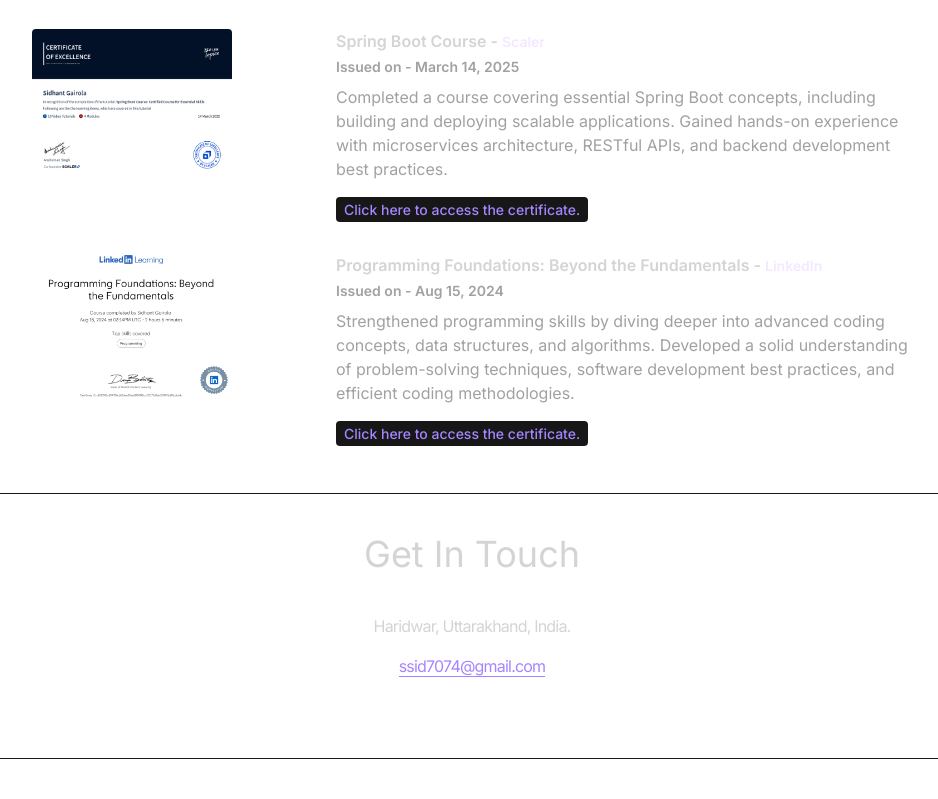
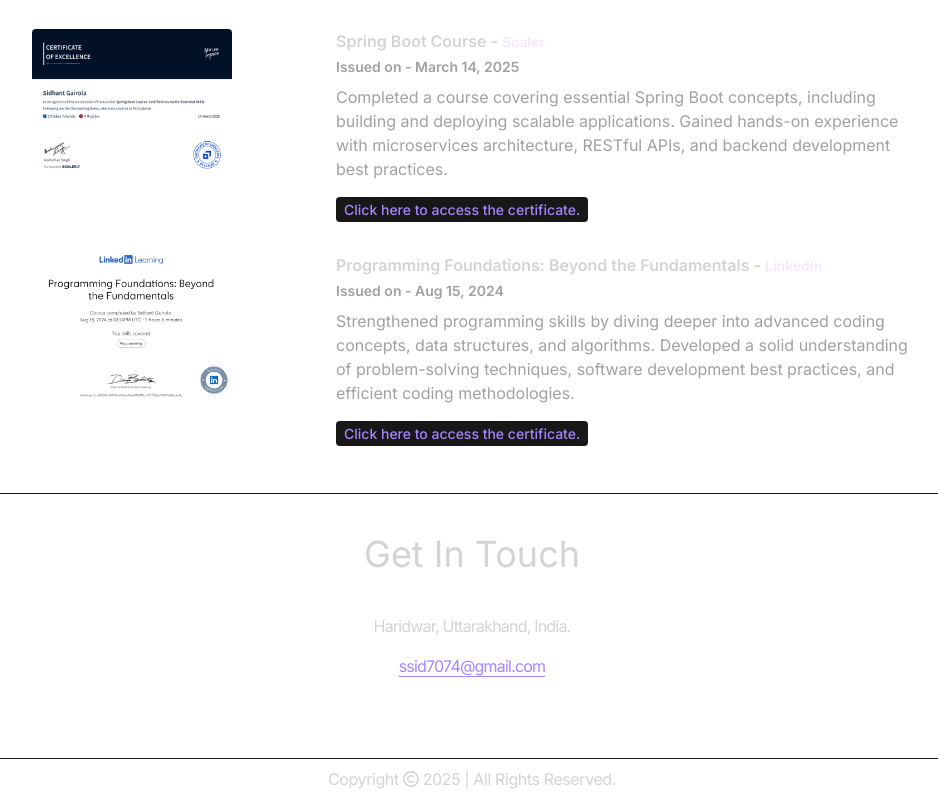
Before and after one commit to sidhant-gairola/portfolio, a React (Vite) app: page / in a window 1280 px wide. Shown: the part 4332-5131 px from the top of the page, without its empty margins (168-1106 px from the left). Before the commit the page ends 5091 px from the top, so only its background shows below. Built offline with nearby package versions, Linux system fonts and the light colour scheme.

Commit message:
added footer

```diff
--- a/src/App.jsx
+++ b/src/App.jsx
@@ -6,6 +6,7 @@ import Experience from './components/Experience';
 import Projects from './components/Projects';
 import Contact from './components/Contact';
 import Certifications from './components/Certifications';
+import Footer from './components/Footer';
 
 
 function App() {
@@ -23,6 +24,7 @@ function App() {
         <Projects />
         <Certifications />
         <Contact />
+        <Footer />
       </div>
     </div>
   )
--- /dev/null
+++ b/src/components/Footer.jsx
@@ -0,0 +1,12 @@
+import { FaRegCopyright } from "react-icons/fa6";
+const date = new Date();
+
+const Footer = () => {
+  return (
+    <>
+      <p className="mx-auto my-2 flex flex-wrap justify-center text-center gap-x-1 tracking-tight">Copyright <FaRegCopyright className="mt-1"/> {date.getFullYear()} | All Rights Reserved.</p>
+    </>
+  )
+}
+
+export default Footer
```
